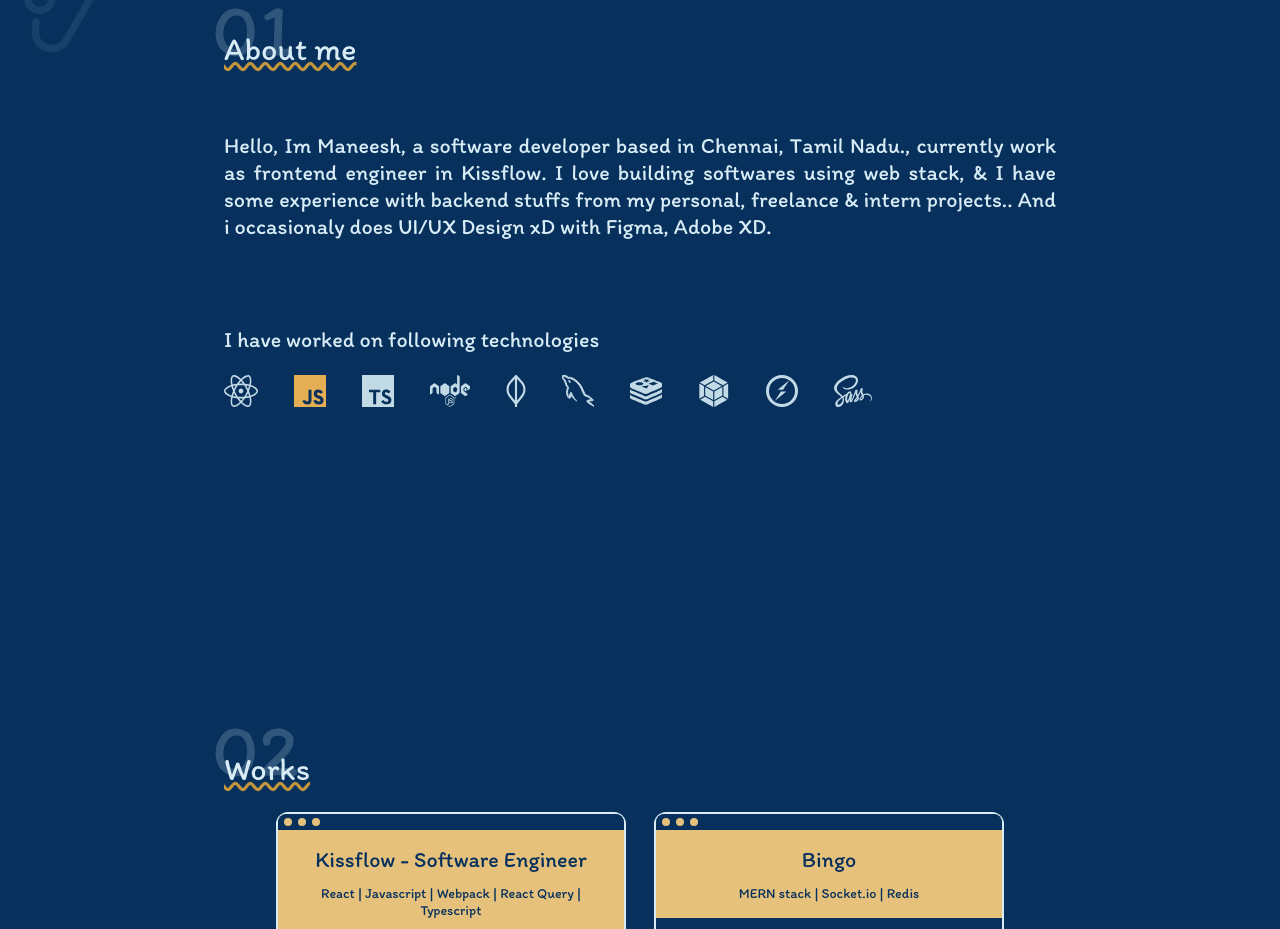
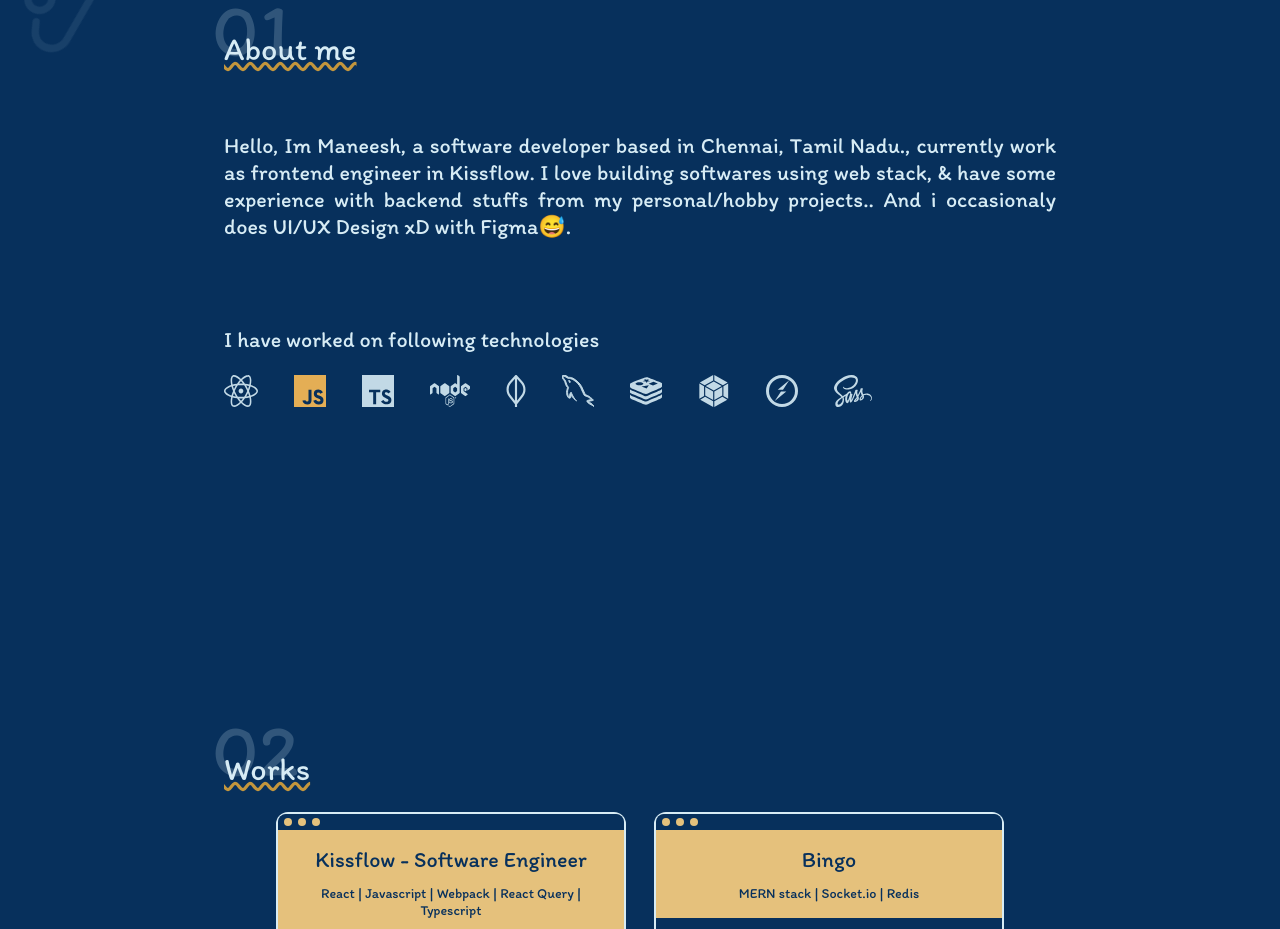
Before and after one commit to manu2699/Portfolio, a Next.js app: page / in a window 1280 px wide. Shown: the part 802-1731 px from the top of the page. Built offline with nearby package versions, Linux system fonts and the light colour scheme.

Commit message:
Update about.tsx with improved wording and emoji

```diff
--- a/components/about.tsx
+++ b/components/about.tsx
@@ -81,9 +81,9 @@ export const AboutComponent = () => {
 					Hello, Im Maneesh, a software developer based in Chennai,
 					Tamil Nadu., currently work as frontend engineer in
 					Kissflow. I love building softwares using
-					web stack, & I have some experience with backend stuffs from my
-					personal, freelance & intern projects.. And i occasionaly does
-					UI/UX Design xD with Figma, Adobe XD.
+					web stack, & have some experience with backend stuffs from my
+					personal/hobby projects.. And i occasionaly does
+					UI/UX Design xD with Figma😅.
 				</p>
 				<div>
 					<p>I have worked on following technologies</p>
```
